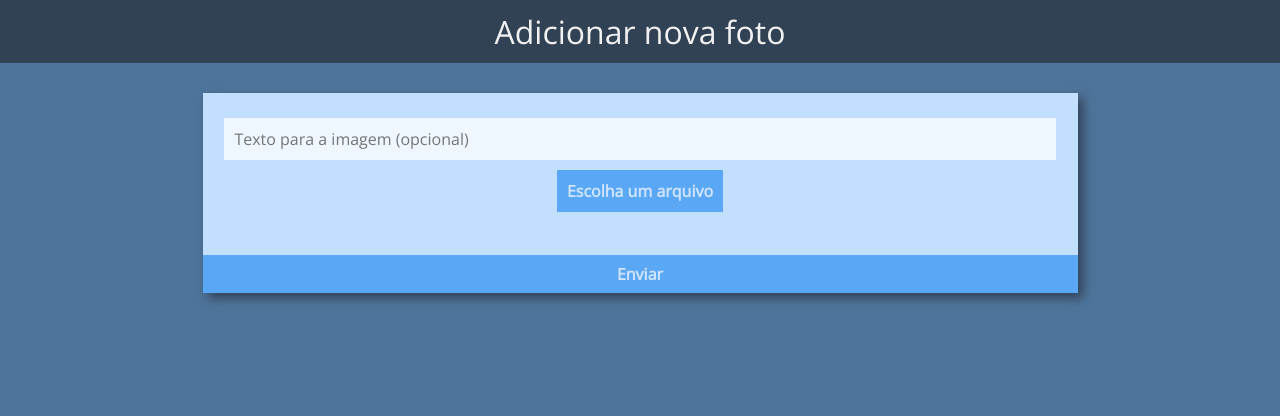
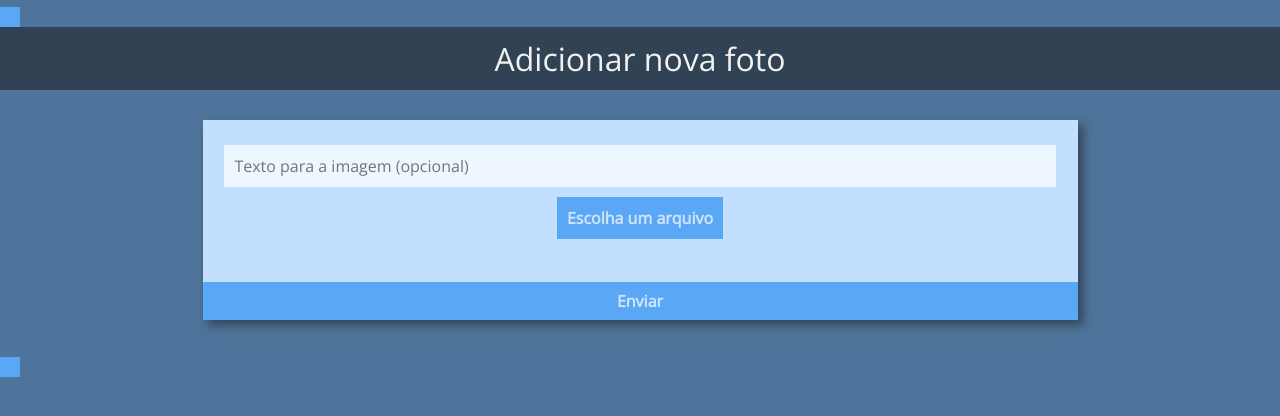
Before and after one commit to bernardoroth/fotos-site, a Flask app: page /new in a window 1280 px wide. Shown: the top 416 px of the page. Run offline with Flask 2, Linux system fonts and the light colour scheme.

Commit message:
HTML for page switch buttons

```diff
--- a/static/css/master.css
+++ b/static/css/master.css
@@ -8,8 +8,8 @@
     }
 }
 
-body {
-    overflow-x: none;
+* {
+    overflow-x: hidden;
 }
 
 .page {
--- a/templates/master.html
+++ b/templates/master.html
@@ -10,8 +10,14 @@
     {% endblock links %}
 </head>
 <body>
-    {% block body %}
-    {% endblock body %}
+    <div class="content">
+        <button class="prv"></button>
+        <div>
+            {% block body %}
+            {% endblock body %}
+        </div>
+        <button class="nxt"></button>
+    </div>
     {% block scripts %}
     {% endblock scripts %}
 </body>
```
